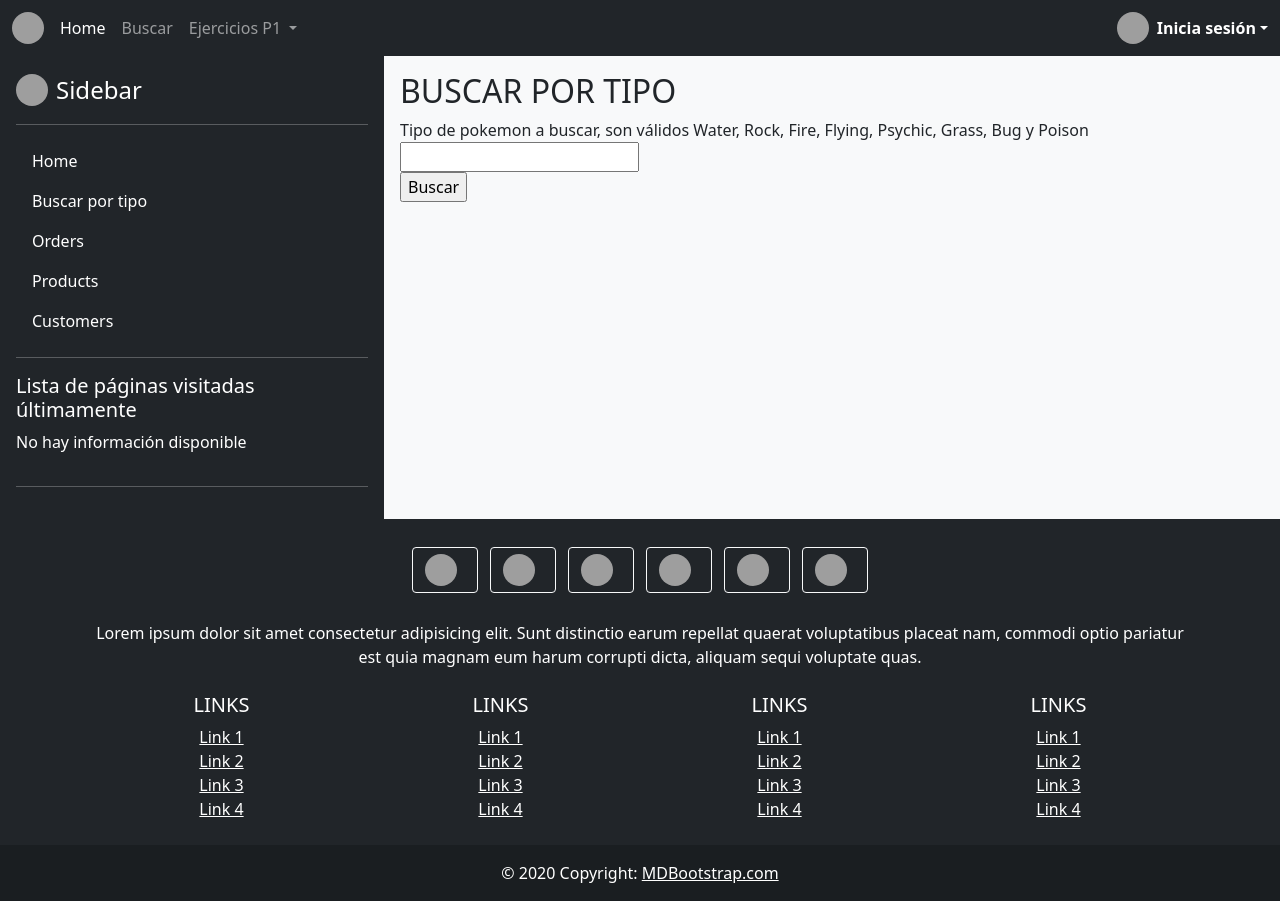
After one commit to Mapachana/Practicas-DAI, a Flask app: template p3/app/templates/buscar_tipo.html in a window 1280 px wide. The commit adds this page. Run offline with Flask 2, Linux system fonts and the light colour scheme; the template is opened without the code that fills it, so the values that code supplies are empty; grey boxes are pictures that could not be loaded.

Commit message:
Añado paginacion

```diff
--- a/p3/app/app.py
+++ b/p3/app/app.py
@@ -70,6 +70,84 @@ def mongo():
         return render_template('buscar.html', **argumentos)
 
     return render_template('buscar.html', **argumentos)
+
+
+@app.route('/paginacion', methods=['GET', 'POST'])
+@app.route('/paginacion/<tipo>', methods=['GET', 'POST'])
+def paginacion(tipo=''):
+    argumentos = {}
+    argumentos['error'] = ""
+    argumentos['lista_pokemon'] = []
+    db = modelo.Database()
+
+    if 'username' in session:
+        argumentos['username'] = session['username']
+
+        datos_usuario = db.get_user(session['username'])
+        argumentos['name'] = datos_usuario['name']
+
+    else:
+        argumentos['username'] = ''
+
+    if 'ultimas_paginas' in session:
+        argumentos['ultimaspaginas'] = session['ultimas_paginas']
+    else:
+        argumentos['ultimaspaginas'] = []
+
+    db = modelo_pokemon.DBPokemon()
+
+    tipos = ['Water', 'Psychic', 'Fire', 'Poison', 'Rock', 'Flying', 'Grass', 'Bug']
+    argumentos['tipos'] = tipos
+
+    if request.method == 'POST':
+        tipo = request.form['texto']
+
+        if tipo != "" and tipo not in tipos:
+            tipo = 'Water'
+
+        if tipo != "":
+            pokemons = db.buscar_por_tipo(tipo) # devuelve un cursor(*), no una lista ni un iterador
+            for pokemon in pokemons:
+                argumentos['lista_pokemon'].append(pokemon)
+
+            argumentos['tipo'] = tipo
+
+            indice = tipos.index(tipo)
+            print(indice)
+            if indice == 0:
+                argumentos['anterior'] = tipos[len(tipos)-1]
+            else:
+                argumentos['anterior'] = tipos[indice-1]
+
+            if indice == len(tipos)-1:
+                argumentos['siguiente'] = tipos[0]
+            else:
+                argumentos['siguiente'] = tipos[indice+1]
+
+        return render_template('buscar_tipo.html', **argumentos)
+
+    if tipo != "" and tipo not in tipos:
+        tipo = 'Water'
+
+    if tipo != "":
+        pokemons = db.buscar_por_tipo(tipo) # devuelve un cursor(*), no una lista ni un iterador
+        for pokemon in pokemons:
+            argumentos['lista_pokemon'].append(pokemon)
+
+        argumentos['tipo'] = tipo
+
+        indice = tipos.index(tipo)
+        if indice == 0:
+            argumentos['anterior'] = tipos[len(tipos)-1]
+        else:
+            argumentos['anterior'] = tipos[indice-1]
+
+        if indice == len(tipos)-1:
+            argumentos['siguiente'] = tipos[0]
+        else:
+            argumentos['siguiente'] = tipos[indice+1]
+
+    return render_template('buscar_tipo.html', **argumentos)
 
 @app.route('/pokemon', methods=['POST'])
 def add_pokemon():
--- /dev/null
+++ b/p3/app/templates/buscar_tipo.html
@@ -0,0 +1,54 @@
+{% extends "parent.html" %}
+
+
+{% block contenido %}
+<h2> BUSCAR POR TIPO</h2>
+
+<form method=POST>
+      <label>Tipo de pokemon a buscar, son válidos Water, Rock, Fire, Flying, Psychic, Grass, Bug y Poison </label><br>
+      <input type="text" name="texto"><br>
+      <input type=submit value=Buscar>
+</form>
+
+{% if lista_pokemon is defined and lista_pokemon|length %}
+<div class="d-flex flex-column flex-shrink-0"></div>
+
+      <p>Mostrando pokemon de tipo {{tipo}}</p>
+      {% for pokemon in lista_pokemon %}
+            <div>
+                  <h4>{{pokemon['name']}}</h4>
+                  <div class="d-flex flex-row flex-shrink-0">
+                        <img src= {{ pokemon['img'] }} alt="" width="128" height="128" class="rounded-circle me-2">
+                        <ul>
+                              <li>Id: {{pokemon['id']}}</li>
+                              <li>Tipo: {{pokemon['type']}}</li>
+                              <li>Altura: {{pokemon['height']}}</li>
+                              <li>Peso: {{pokemon['weight']}}</li>
+                        </ul>
+                  </div>
+            </div>
+
+      {% endfor %}
+
+
+      <div aria-label="Page navigation example">
+            <ul class="pagination justify-content-end">
+                <li class="page-item"><a class="page-link" href="/paginacion/{{ anterior}}">Anterior: {{
+                        anterior }}</a></li>
+
+                <li class="page-item"><a class="page-link" href="/paginacion/{{ tipo }}">
+                        {{ tipo }}
+                    </a></li>
+
+                <li class="page-item"><a class="page-link" href="/paginacion/{{ siguiente }}"> Siguiente: {{
+                        siguiente }}</a></li>
+
+            </ul>
+      </div>
+
+</div>
+
+{% endif %}
+
+
+{% endblock %}
--- a/p3/app/templates/parent.html
+++ b/p3/app/templates/parent.html
@@ -92,8 +92,8 @@
             </a>
           </li>
           <li>
-            <a href="#" class="nav-link text-white">
-              Dashboard
+            <a href="/paginacion" class="nav-link text-white">
+              Buscar por tipo
             </a>
           </li>
           <li>
```
Also changed, not shown: p3/app/modelo_pokemon.py (+7 -0 lines).
